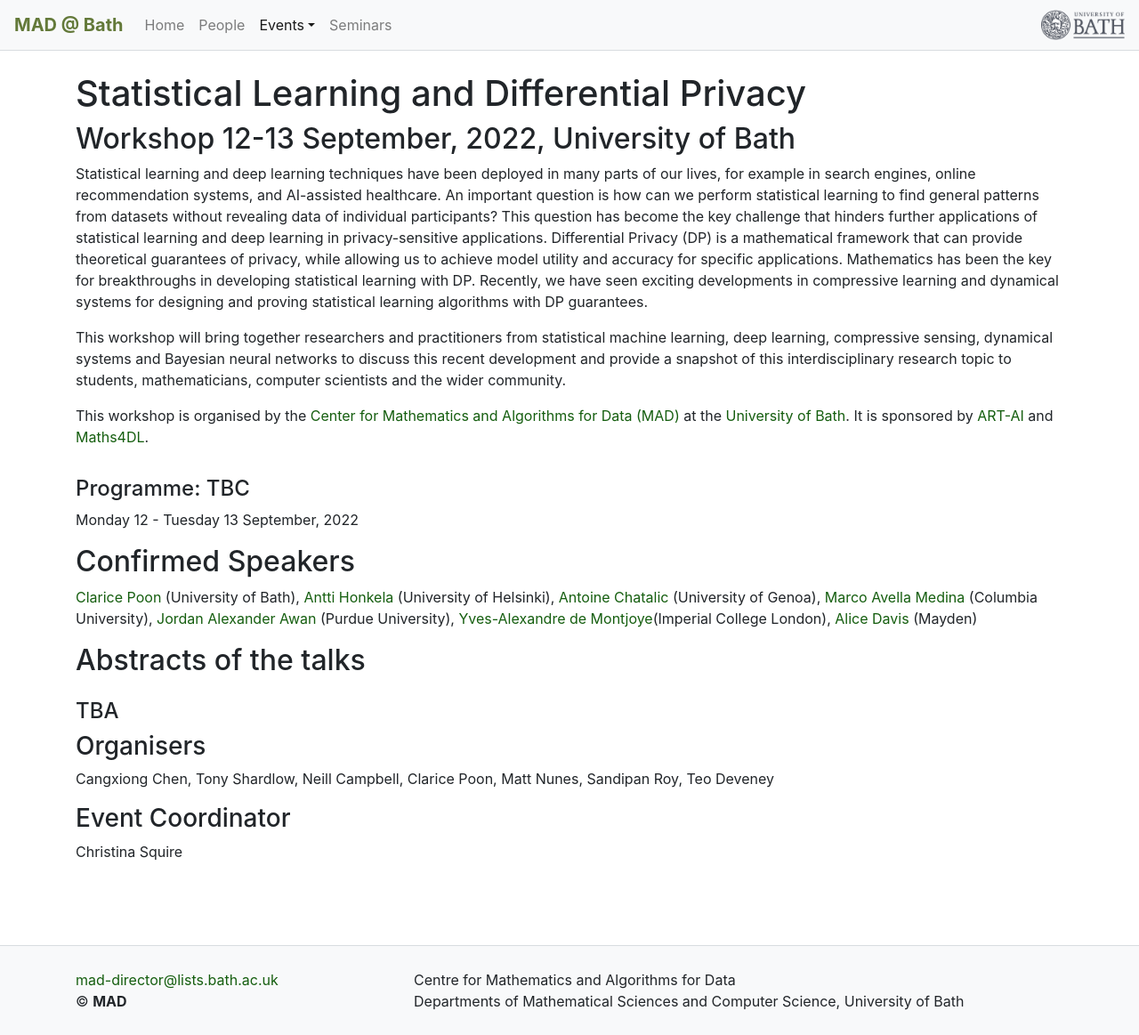
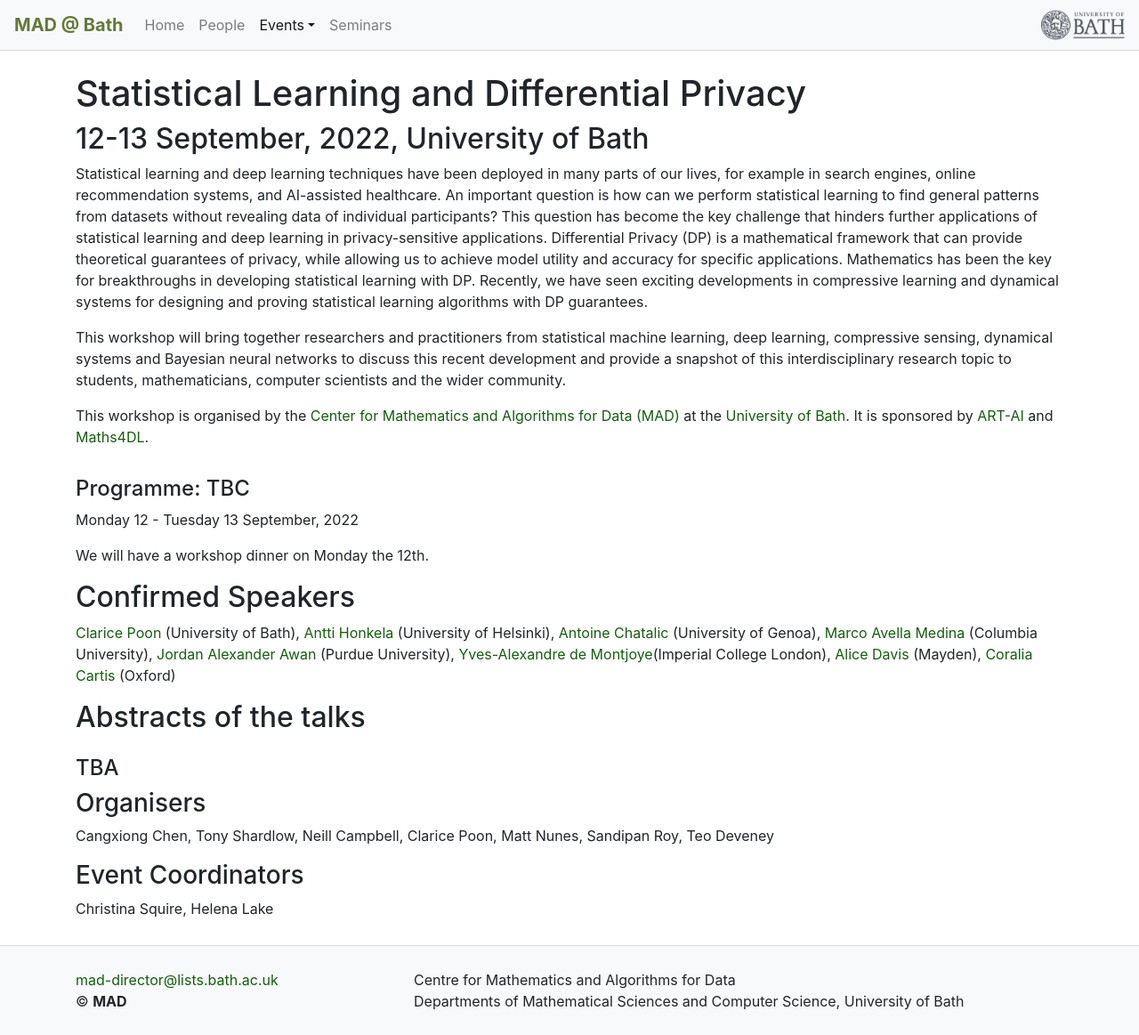
Before and after one commit to mathematics-and-algorithms-for-data/mathematics-and-algorithms-for-data.github.io, a Jekyll site: the page built from events/diff_priv_2022.md, in a window 1280 px wide and 1163 px high. Shown: the whole window at 89% size. Built offline with Jekyll 4.4.1, drawn with Linux system fonts in a browser that asks for light colours; nearby versions of some CDN libraries.

Commit message:
Update diff_priv_2022.md

```diff
--- a/events/diff_priv_2022.md
+++ b/events/diff_priv_2022.md
@@ -18,6 +18,8 @@
 <h4 class="pt-3">Programme: TBC</h4>
 Monday 12 - Tuesday 13 September, 2022
 
+We will have a workshop dinner on Monday the 12th.
+
 <!--
 |  |&nbsp;&nbsp;&nbsp;&nbsp;&nbsp;&nbsp;| |
 |--:||---|
@@ -25,7 +27,7 @@
 |9:00am || [TBA](https://www.) *"TBA"* |
 -->
 ## Confirmed Speakers
-[Clarice Poon](https://cmhsp2.github.io/) (University of Bath), [Antti Honkela](https://www.cs.helsinki.fi/u/ahonkela/) (University of Helsinki), [Antoine Chatalic](https://achatali.gitlab.io/) (University of Genoa), [Marco Avella Medina](https://sites.google.com/site/marcoavellamedina/home) (Columbia University), [Jordan Alexander Awan](https://jordan-awan.com/) (Purdue University), [Yves-Alexandre de Montjoye](http://www.demontjoye.com/index.html)(Imperial College London), [Alice Davis](https://www.linkedin.com/in/alice-davis-837552150/) (Mayden)
+[Clarice Poon](https://cmhsp2.github.io/) (University of Bath), [Antti Honkela](https://www.cs.helsinki.fi/u/ahonkela/) (University of Helsinki), [Antoine Chatalic](https://achatali.gitlab.io/) (University of Genoa), [Marco Avella Medina](https://sites.google.com/site/marcoavellamedina/home) (Columbia University), [Jordan Alexander Awan](https://jordan-awan.com/) (Purdue University), [Yves-Alexandre de Montjoye](http://www.demontjoye.com/index.html)(Imperial College London), [Alice Davis](https://www.linkedin.com/in/alice-davis-837552150/) (Mayden), [Coralia Cartis](http://people.maths.ox.ac.uk/cartis/) (Oxford)
 
 ## Abstracts of the talks
 <h4 class="pt-3">TBA</h4>
@@ -39,5 +41,6 @@
 ### Organisers
 Cangxiong Chen, Tony Shardlow, Neill Campbell, Clarice Poon, Matt Nunes, Sandipan Roy, Teo Deveney
 
-### Event Coordinator
-Christina Squire
+### Event Coordinators
+Christina Squire,
+Helena Lake
```
Also changed, not shown: other parts of events/diff_priv_2022.md (+1 -1 lines).
